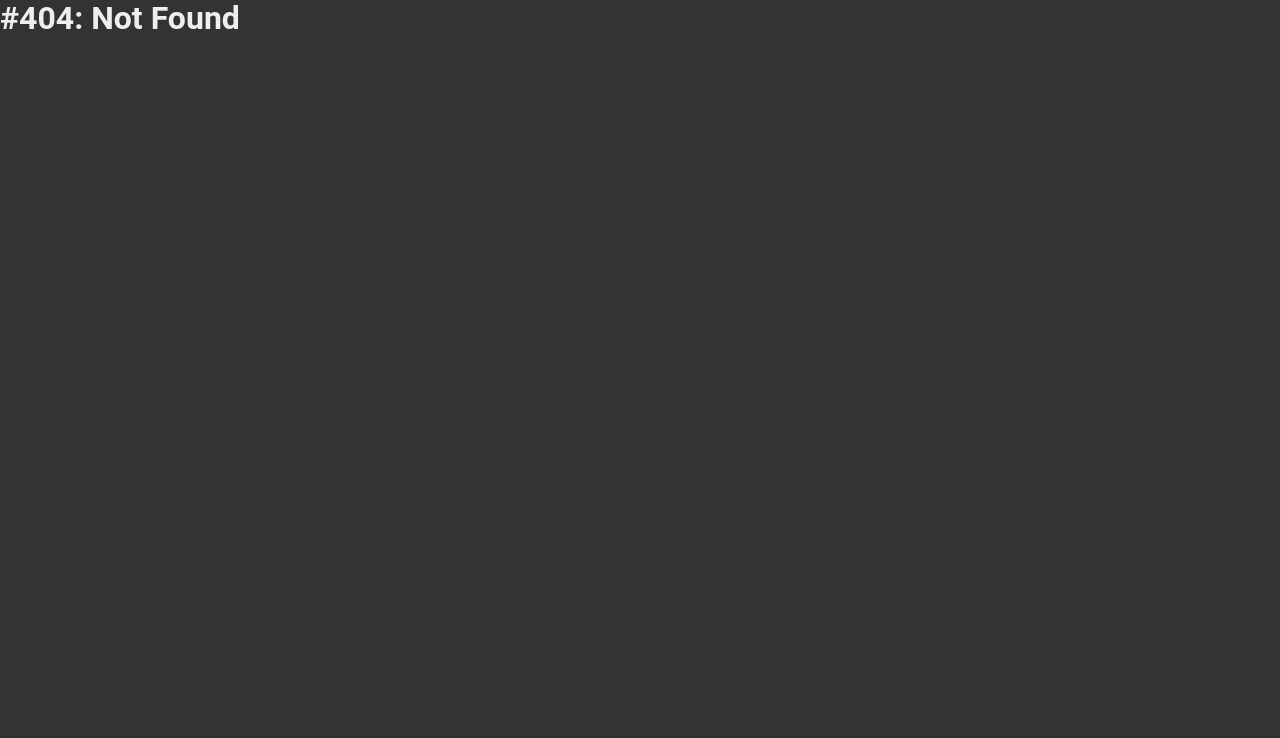
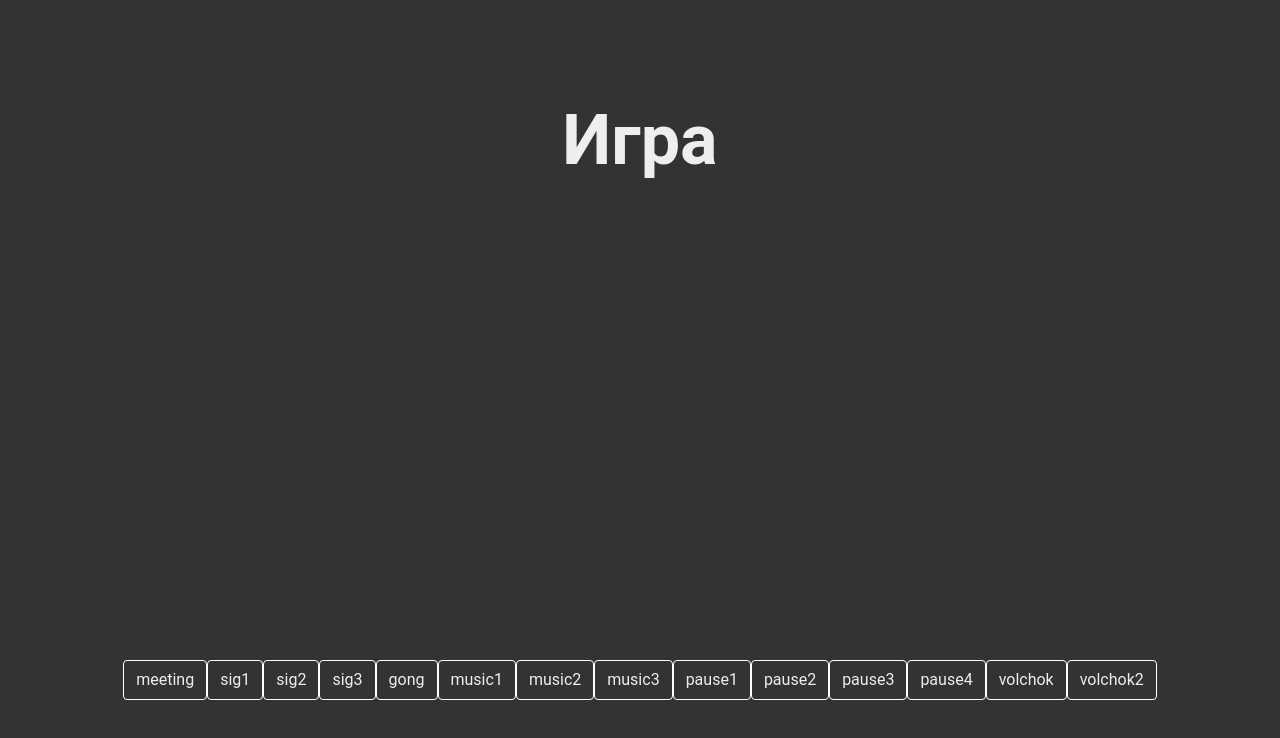
Before and after one commit to nastybits/quiz, a Vue app in the folder app/: page /game in a window 1280 px wide. Before the commit this address had no page. Shown: the top 738 px of the page. Built offline with nearby package versions, Linux system fonts and the light colour scheme.

Commit message:
Closes #13

```diff
--- a/app/src/App.vue
+++ b/app/src/App.vue
@@ -4,22 +4,6 @@
     <div class="middle">
       <RouterView/>
     </div>
-  </div>
-  <div class="sounds">
-    <audio ref="meeting" src="/audio/meeting.mp3"></audio>
-    <audio ref="sig1" src="/audio/sig1.mp3"></audio>
-    <audio ref="sig2" src="/audio/sig2.mp3"></audio>
-    <audio ref="sig3" src="/audio/sig3.mp3"></audio>
-    <audio ref="gong" src="/audio/gong.mp3"></audio>
-    <audio ref="music1" src="/audio/music1.mp3"></audio>
-    <audio ref="music2" src="/audio/music2.mp3"></audio>
-    <audio ref="music3" src="/audio/music3.mp3"></audio>
-    <audio ref="pause1" src="/audio/pause1.mp3"></audio>
-    <audio ref="pause2" src="/audio/pause2.mp3"></audio>
-    <audio ref="pause3" src="/audio/pause3.mp3"></audio>
-    <audio ref="pause4" src="/audio/pause4.mp3"></audio>
-    <audio ref="volchok" src="/audio/volchok.mp3"></audio>
-    <audio ref="volchok2" src="/audio/volchok2.mp3"></audio>
   </div>
 </template>
 
--- /dev/null
+++ b/app/src/components/utils/AudioUtil.vue
@@ -0,0 +1,76 @@
+<!-- Компонент для подключения аудио на страницу. Не отображается в интерфейсе пользователя -->
+<template>
+  <div class="audio-util">
+    <QBtn
+        v-for="(a, i) of audios"
+        :label="a.name"
+        :title="a.name"
+        :key="'aBtn' + i"
+        :class="{active: currentPlay === a.name}"
+        @click="toggle(a.name)"
+    />
+    <div class="hidden-sounds">
+      <audio v-for="(a, i) of audios" ref="elements" :src="`/audio/${a.src}`" :key="i"></audio>
+    </div>
+  </div>
+</template>
+
+<script setup>
+import {defineProps, ref} from "vue"
+import QBtn from "@/components/ui/QBtn.vue"
+
+const props = defineProps({
+  /** @property {object[]} audios - Массив объектов загружаемых аудио */
+  audios: {
+    type: Array,
+    required: true
+  }
+})
+
+const elements = ref(null)
+const currentPlay = ref(null)
+
+function play(el) {
+  el.play()
+}
+
+function stop(el) {
+  el.pause()
+  el.currentTime = 0.0
+}
+
+/**
+ * Переключение проигрывания аудио
+ * @param {string} name - Имя аудио
+ */
+function toggle(name) {
+  const idx = props.audios.findIndex(a => a.name === name)
+  if (idx === -1 || !elements) {
+    return
+  }
+
+  elements.value.forEach(el => {
+    stop(el)
+  })
+
+  if (name && name !== currentPlay.value) {
+    play(elements.value[idx])
+    currentPlay.value = name
+    return
+  }
+
+  stop(elements.value[idx])
+  currentPlay.value = null
+}
+</script>
+
+<style scoped>
+.hidden-sounds {
+  display: none;
+}
+
+.q-btn.active {
+  background: white;
+  color: black;
+}
+</style>
--- a/app/src/router/routes.js
+++ b/app/src/router/routes.js
@@ -12,6 +12,11 @@ const routes = [
     path: "/rules",
     name: "rules",
     component: () => import("@/views/RulesView.vue")
+  },
+  {
+    path: "/game",
+    name: "Game",
+    component: () => import("@/views/GameView.vue")
   },
   {
     path: "/admin/create",
--- /dev/null
+++ b/app/src/views/GameView.vue
@@ -0,0 +1,34 @@
+<template>
+  <Page title="Игра">
+    <template #footer>
+      <AudioUtil :audios="audios"/>
+    </template>
+  </Page>
+</template>
+
+<script setup>
+import AudioUtil from "@/components/utils/AudioUtil.vue"
+import Page from "@/components/Page.vue"
+
+const audios = [
+  { name: "meeting", src: "meeting.mp3" },
+  { name: "sig1", src: "sig1.mp3" },
+  { name: "sig2", src: "sig2.mp3" },
+  { name: "sig3", src: "sig3.mp3" },
+  { name: "gong", src: "gong.mp3" },
+  { name: "music1", src: "music1.mp3" },
+  { name: "music2", src: "music2.mp3" },
+  { name: "music3", src: "music3.mp3" },
+  { name: "pause1", src: "pause1.mp3" },
+  { name: "pause2", src: "pause2.mp3" },
+  { name: "pause3", src: "pause3.mp3" },
+  { name: "pause4", src: "pause4.mp3" },
+  { name: "volchok", src: "volchok.mp3" },
+  { name: "volchok2", src: "volchok2.mp3" }
+]
+
+</script>
+
+<style scoped>
+
+</style>
--- a/app/src/views/HomeView.vue
+++ b/app/src/views/HomeView.vue
@@ -1,6 +1,7 @@
 <template>
   <Page title="Добро пожаловать!">
     <Btn label="Создать игру" title="Создать игру" @click="router.push('/admin/create')" lg/>
+    <Btn label="Перейти к игре" title="Перейти к игре" @click="router.push('/game')" lg/>
   </Page>
 </template>
 
```
